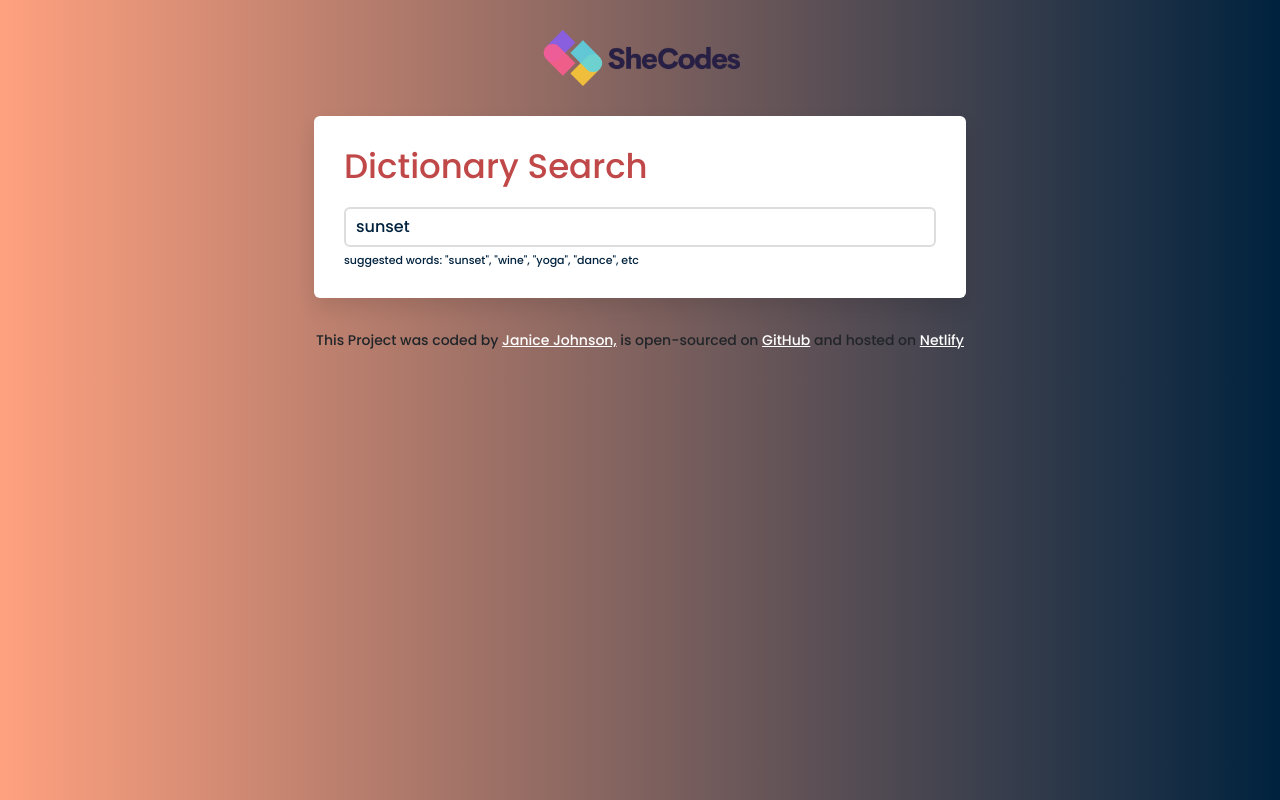
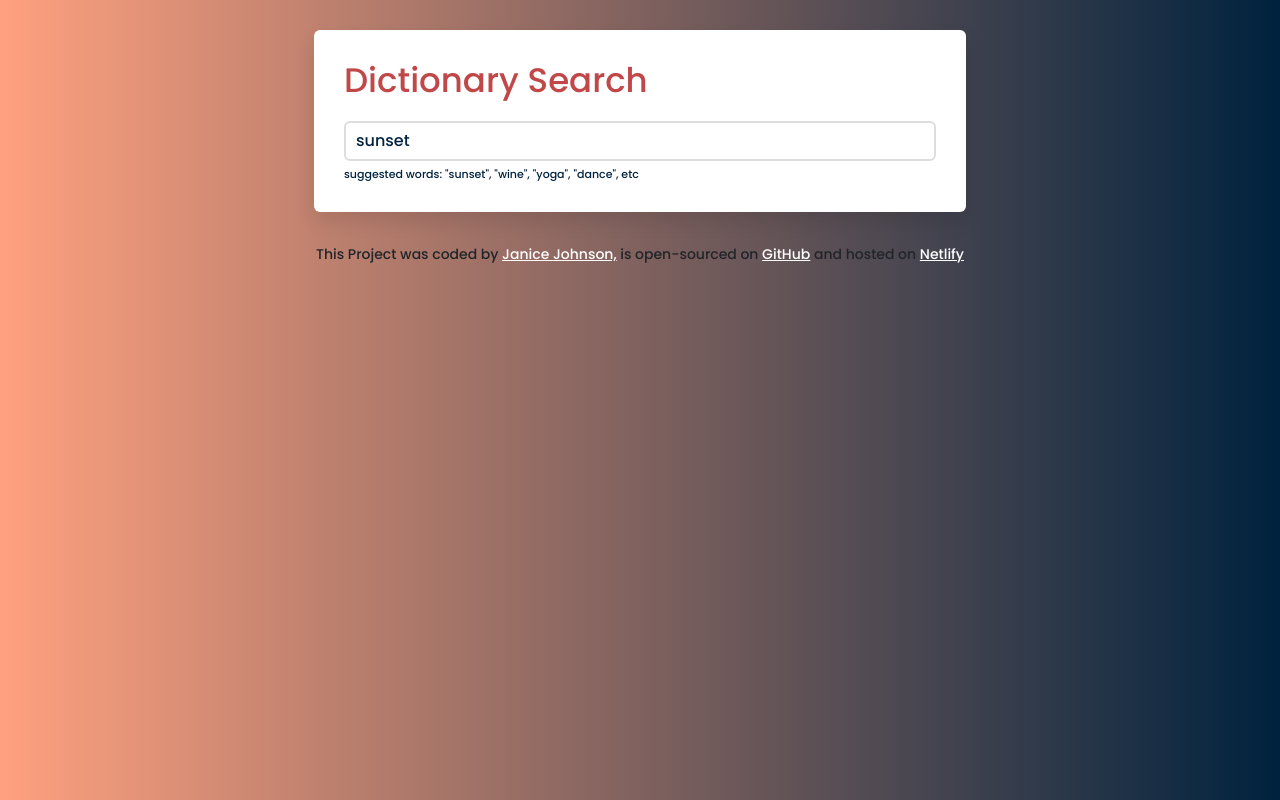
Before and after one commit to johnsonj70/dictionary-project, a React (Create React App) app: page / in a window 1280 px wide. Built offline with nearby package versions, Linux system fonts and the light colour scheme; no server answers.

Commit message:
Removed logo from homepage

```diff
--- a/public/index.html
+++ b/public/index.html
@@ -12,8 +12,8 @@
     <link rel="apple-touch-icon" href="%PUBLIC_URL%/logo192.png" />
     <link href="https://cdn.jsdelivr.net/npm/bootstrap@5.3.8/dist/css/bootstrap.min.css" rel="stylesheet" integrity="sha384-sRIl4kxILFvY47J16cr9ZwB07vP4J8+LH7qKQnuqkuIAvNWLzeN8tE5YBujZqJLB" crossorigin="anonymous">
     <link rel="preconnect" href="https://fonts.googleapis.com">
-<link rel="preconnect" href="https://fonts.gstatic.com" crossorigin>
-<link href="https://fonts.googleapis.com/css2?family=Poppins:wght@500;700&display=swap" rel="stylesheet">
+    <link rel="preconnect" href="https://fonts.gstatic.com" crossorigin>
+    <link href="https://fonts.googleapis.com/css2?family=Poppins:wght@500;700&display=swap" rel="stylesheet">
 
     <!--
       manifest.json provides metadata used when your web app is installed on a
--- a/src/App.css
+++ b/src/App.css
@@ -16,7 +16,7 @@ a {
   margin: 0 auto;
 }
 
-.App-header {
+.App main {
   margin: 30px 0;
 }
 
--- a/src/App.js
+++ b/src/App.js
@@ -1,14 +1,10 @@
 import './App.css';
-import logo from "./image/logo.png"
 import Dictionary from "./Dictionary";
 
 export default function App() {
   return (
     <div className="App">
       <div className="container">
-        <header className="App-header">
-          <img src={logo} className="App-logo img-fluid" alt="logo" />
-        </header>
         <main>
             <div className="container">
               <Dictionary defaultKeyWord = "sunset" />
```
